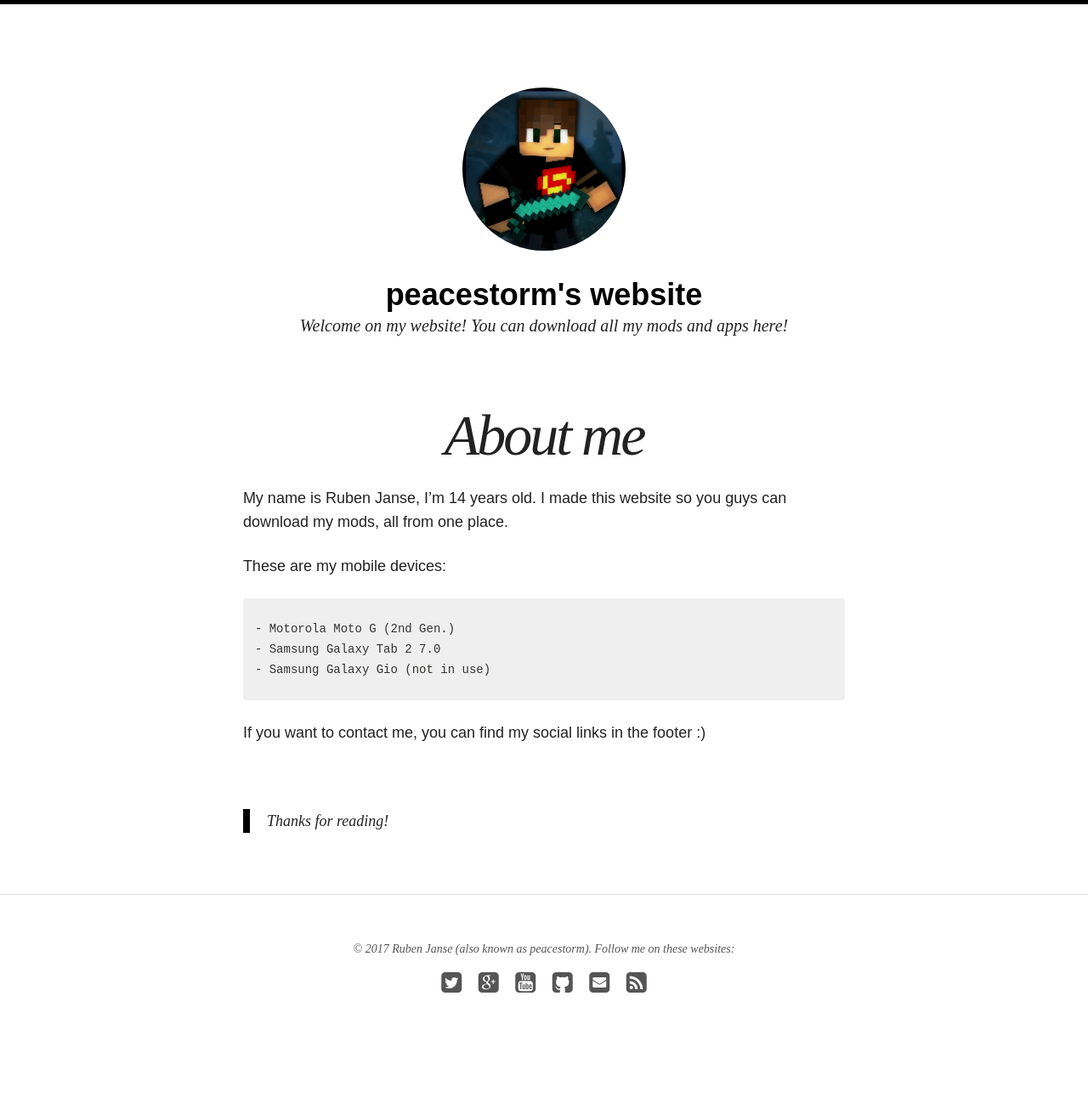
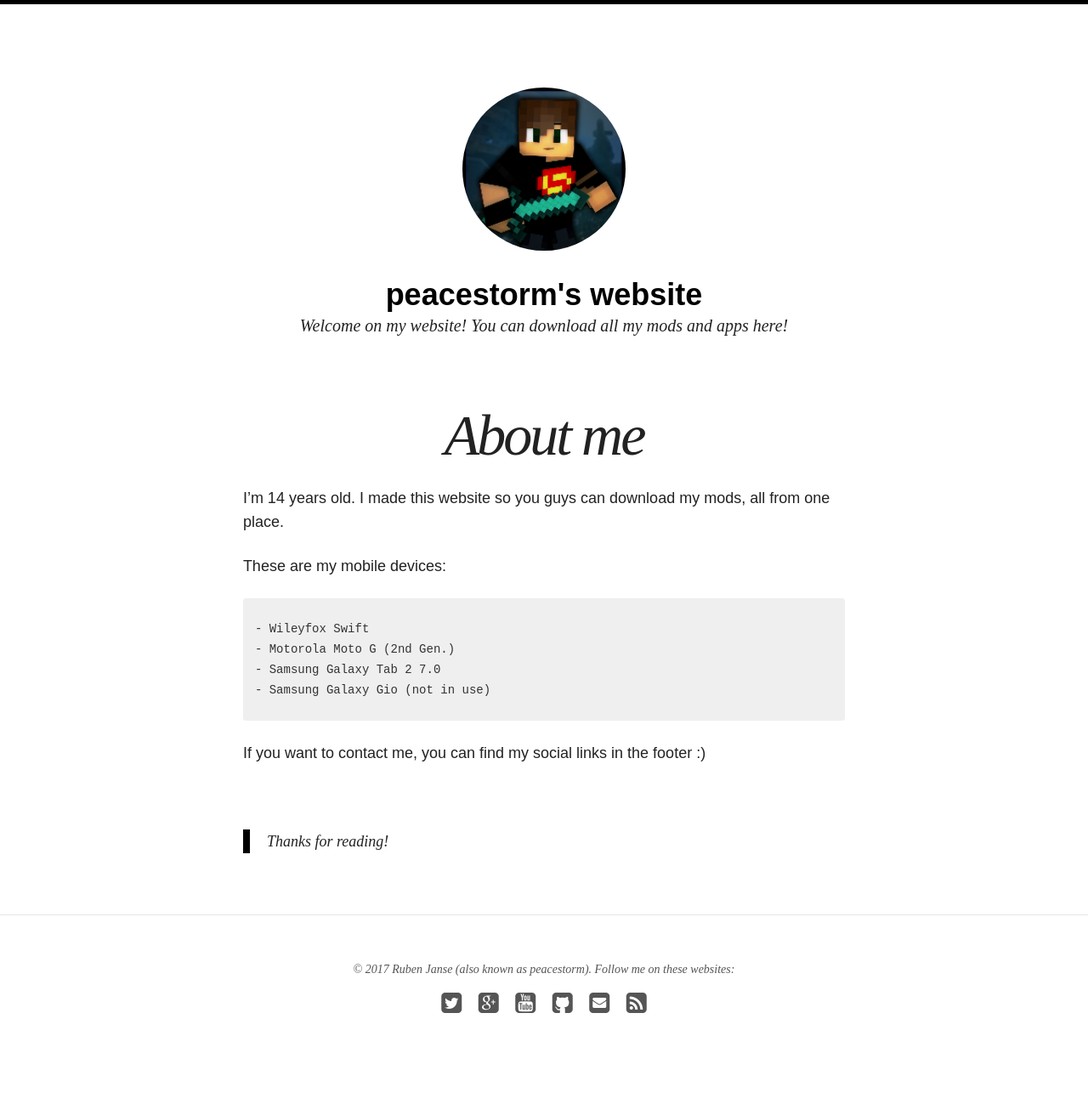
Before and after one commit to peacestorm/peacestorm.github.io, a Jekyll site: the page built from about/index.md, in a window 1280 px wide. Shown: the whole page at 85% size. Built offline with Jekyll 4.4.1, drawn with Linux system fonts in a browser that asks for light colours; nearby versions of some CDN libraries; before the commit the page ends 1268 px from its top, so only the background shows below that.

Commit message:
Update index.md

```diff
--- a/about/index.md
+++ b/about/index.md
@@ -6,10 +6,11 @@ modified: 2015-07-26T15:49:38.564948-04:00
 noads: true
 ---
 
-My name is Ruben Janse, I'm 14 years old. I made this website so you guys can download my mods, all from one place.
+I'm 14 years old. I made this website so you guys can download my mods, all from one place.
 
 These are my mobile devices:
 {% highlight text %}
+- Wileyfox Swift
 - Motorola Moto G (2nd Gen.)
 - Samsung Galaxy Tab 2 7.0
 - Samsung Galaxy Gio (not in use)
```
